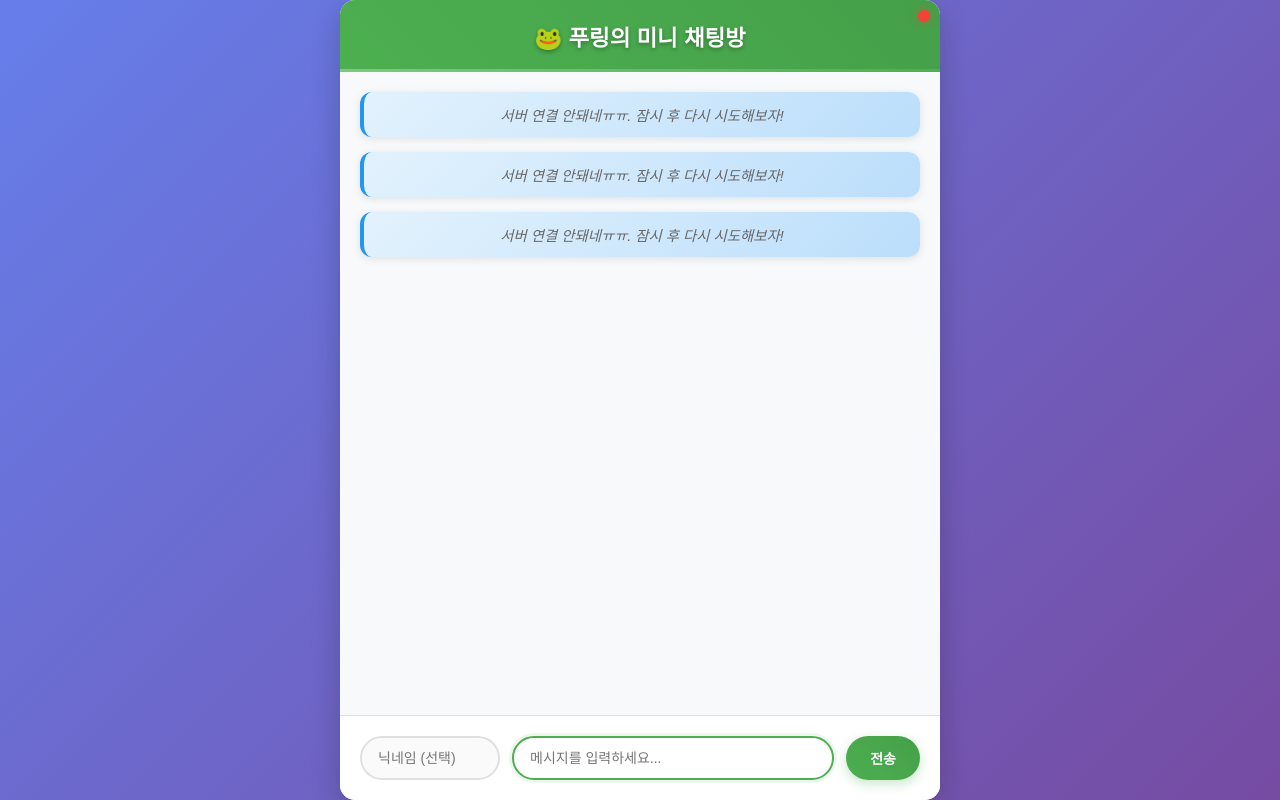
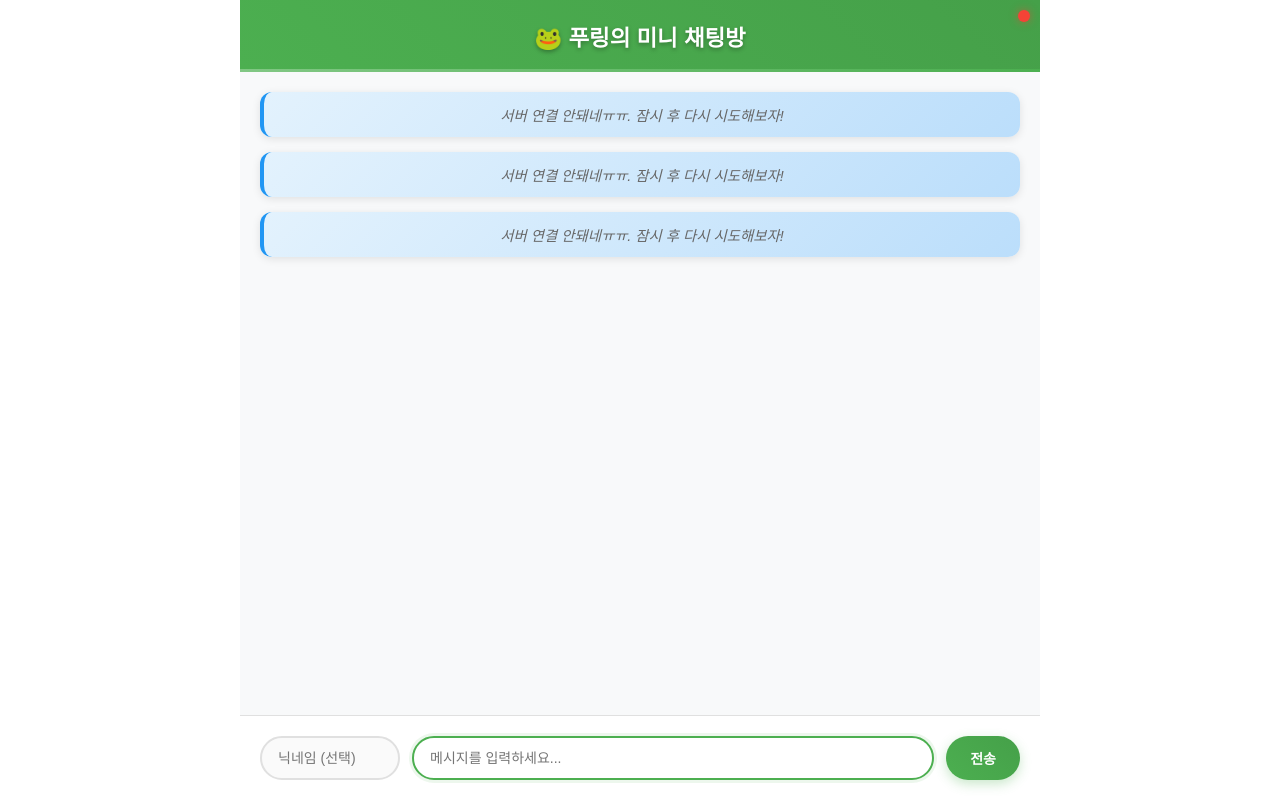
Before and after one commit to Blue-co/my_chat_app, a Flask app: page / in a window 1280 px wide. Run offline with Flask 3, Linux system fonts and the light colour scheme; some libraries are stand-ins or nearby versions.

Commit message:
Update index.html

```diff
--- a/templates/index.html
+++ b/templates/index.html
@@ -14,8 +14,6 @@
 
         body {
             font-family: 'Malgun Gothic', sans-serif;
-            background: linear-gradient(135deg, #667eea 0%, #764ba2 100%);
-            min-height: 100vh;
             display: flex;
             justify-content: center;
             align-items: center;
@@ -24,11 +22,6 @@
 
         .chat-container {
             background: white;
-            border-radius: 15px;
-            box-shadow: 0 10px 30px rgba(0,0,0,0.2);
-            width: 100%;
-            max-width: 600px;
-            height: 80vh;
             display: flex;
             flex-direction: column;
             overflow: hidden;
```
